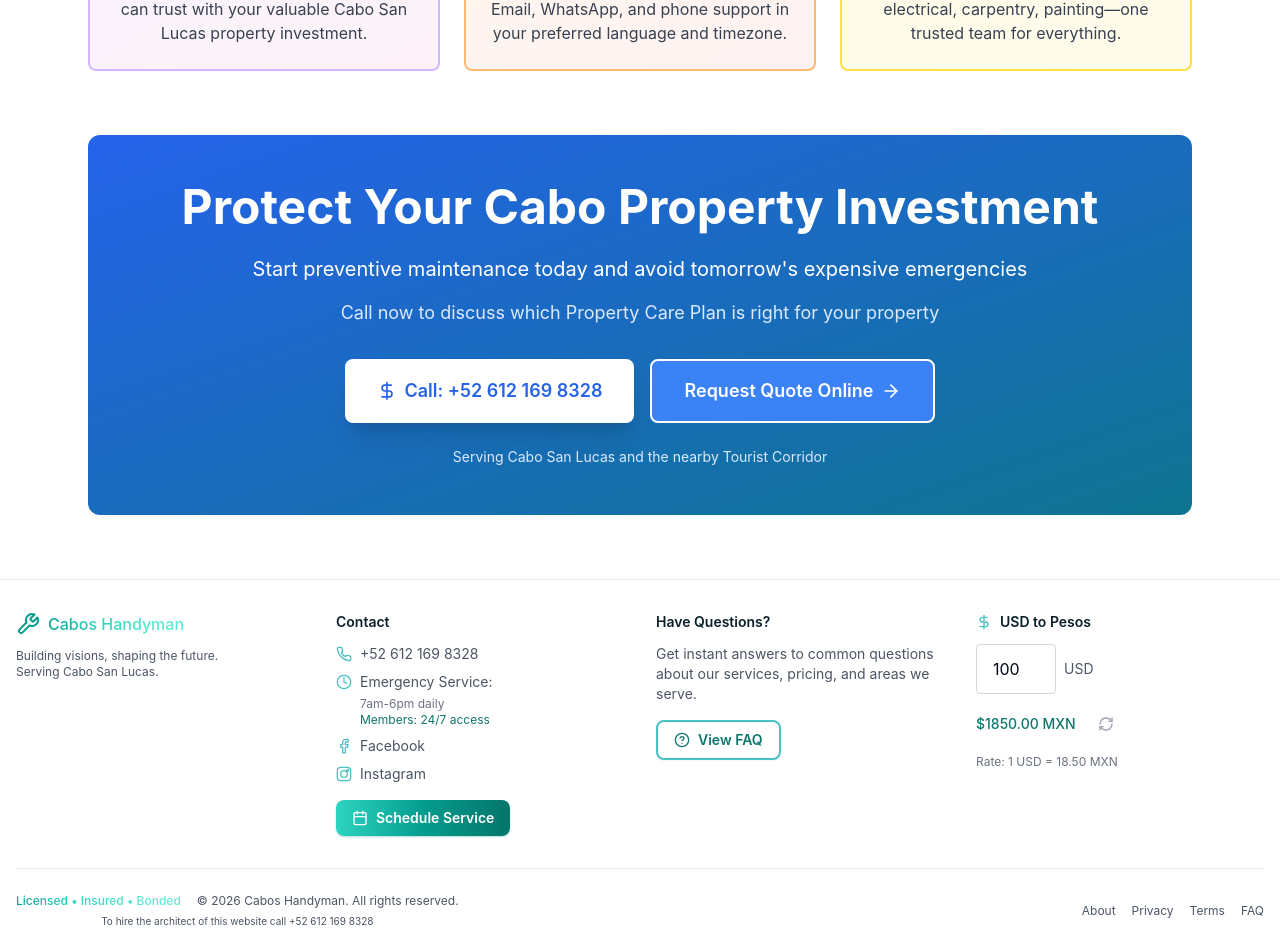
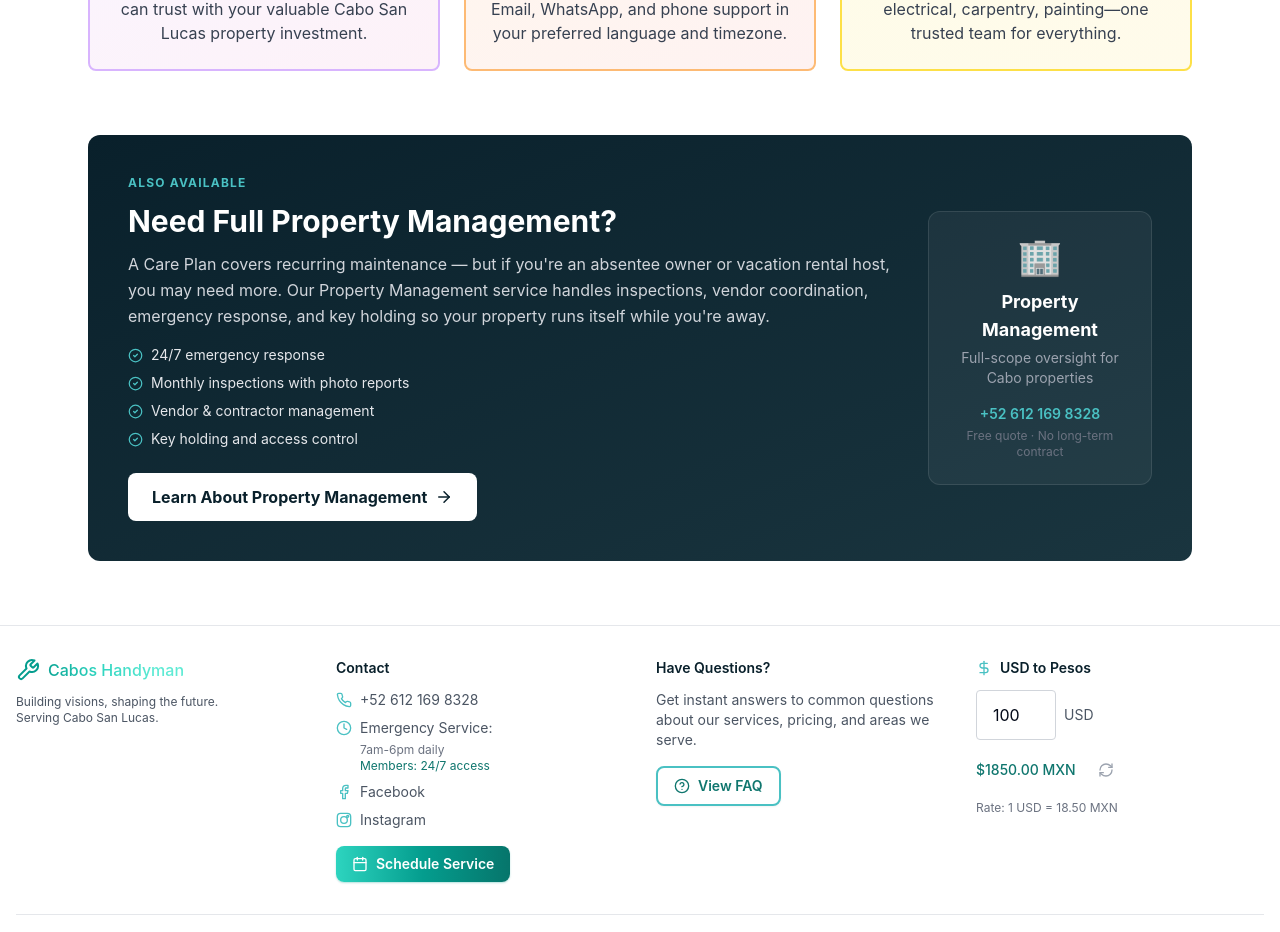
Before and after one commit to edgpac/caboshandyman, a React (Vite) app: page /property-care-plans in a window 1280 px wide. Shown: the part 4431-5363 px from the top of the page. Built offline with nearby package versions, Linux system fonts and the light colour scheme; no server answers.

Commit message:
feat: replace care plans CTA with property management crosslink section

```diff
--- a/src/pages/PropertyCarePlans.tsx
+++ b/src/pages/PropertyCarePlans.tsx
@@ -1,6 +1,6 @@
 import { lazy } from 'react';
 import SEO from '@/components/SEO';
-import { Shield, CheckCircle2, ArrowRight, DollarSign } from 'lucide-react';
+import { Shield, CheckCircle2, ArrowRight } from 'lucide-react';
 import Navigation from '@/components/Navigation';
 
 const Footer = lazy(() => import('@/components/Footer'));
@@ -669,35 +669,46 @@ export default function PropertyCarePlans() {
             </div>
           </div>
 
-          {/* CTA Section */}
-          <div className="bg-gradient-to-br from-blue-600 to-cyan-700 text-white rounded-xl p-12 text-center">
-            <h2 className="text-4xl md:text-5xl font-bold mb-6">
-              Protect Your Cabo Property Investment
-            </h2>
-            <p className="text-xl mb-4">
-              Start preventive maintenance today and avoid tomorrow's expensive emergencies
-            </p>
-            <p className="text-lg text-blue-100 mb-8">
-              Call now to discuss which Property Care Plan is right for your property
-            </p>
-            <div className="flex flex-col sm:flex-row gap-4 justify-center">
+          {/* Property Management Crosslink */}
+          <div className="bg-gradient-to-br from-gray-900 to-gray-800 text-white rounded-xl p-10 flex flex-col md:flex-row items-center gap-8">
+            <div className="flex-1">
+              <p className="text-xs font-bold uppercase tracking-widest text-[#4AC1C3] mb-3">Also Available</p>
+              <h2 className="text-3xl font-bold mb-3">Need Full Property Management?</h2>
+              <p className="text-gray-300 leading-relaxed mb-4">
+                A Care Plan covers recurring maintenance — but if you're an absentee owner or vacation rental host, you may need more. Our Property Management service handles inspections, vendor coordination, emergency response, and key holding so your property runs itself while you're away.
+              </p>
+              <ul className="space-y-2 mb-6">
+                {[
+                  '24/7 emergency response',
+                  'Monthly inspections with photo reports',
+                  'Vendor & contractor management',
+                  'Key holding and access control',
+                ].map(item => (
+                  <li key={item} className="flex items-center gap-2 text-sm text-gray-200">
+                    <CheckCircle2 size={15} className="text-[#4AC1C3] shrink-0" />
+                    {item}
+                  </li>
+                ))}
+              </ul>
+              <a
+                href="/property-management-cabo-san-lucas"
+                className="inline-flex items-center gap-2 bg-white text-gray-900 font-bold px-6 py-3 rounded-lg hover:bg-gray-100 transition-colors"
+              >
+                Learn About Property Management <ArrowRight size={18} />
+              </a>
+            </div>
+            <div className="md:w-56 shrink-0 text-center bg-white/5 border border-white/10 rounded-xl p-6">
+              <p className="text-4xl mb-3">🏢</p>
+              <p className="font-bold text-lg mb-1">Property Management</p>
+              <p className="text-sm text-gray-400 mb-4">Full-scope oversight for Cabo properties</p>
               <a
                 href="tel:+526121698328"
-                className="inline-flex items-center justify-center gap-2 bg-white text-blue-600 px-8 py-4 rounded-lg font-semibold text-lg hover:bg-gray-100 transition-colors shadow-xl"
+                className="block text-[#4AC1C3] font-semibold text-sm hover:underline"
               >
-                <DollarSign size={20} />
-                Call: +52 612 169 8328
+                +52 612 169 8328
               </a>
-              <a
-                href="/contact"
-                className="inline-flex items-center justify-center gap-2 bg-blue-500 text-white px-8 py-4 rounded-lg font-semibold text-lg hover:bg-blue-400 transition-colors border-2 border-white"
-              >
-                Request Quote Online <ArrowRight size={20} />
-              </a>
+              <p className="text-gray-500 text-xs mt-1">Free quote · No long-term contract</p>
             </div>
-            <p className="mt-6 text-blue-100 text-sm">
-              Serving Cabo San Lucas and the nearby Tourist Corridor
-            </p>
           </div>
 
         </div>
```
